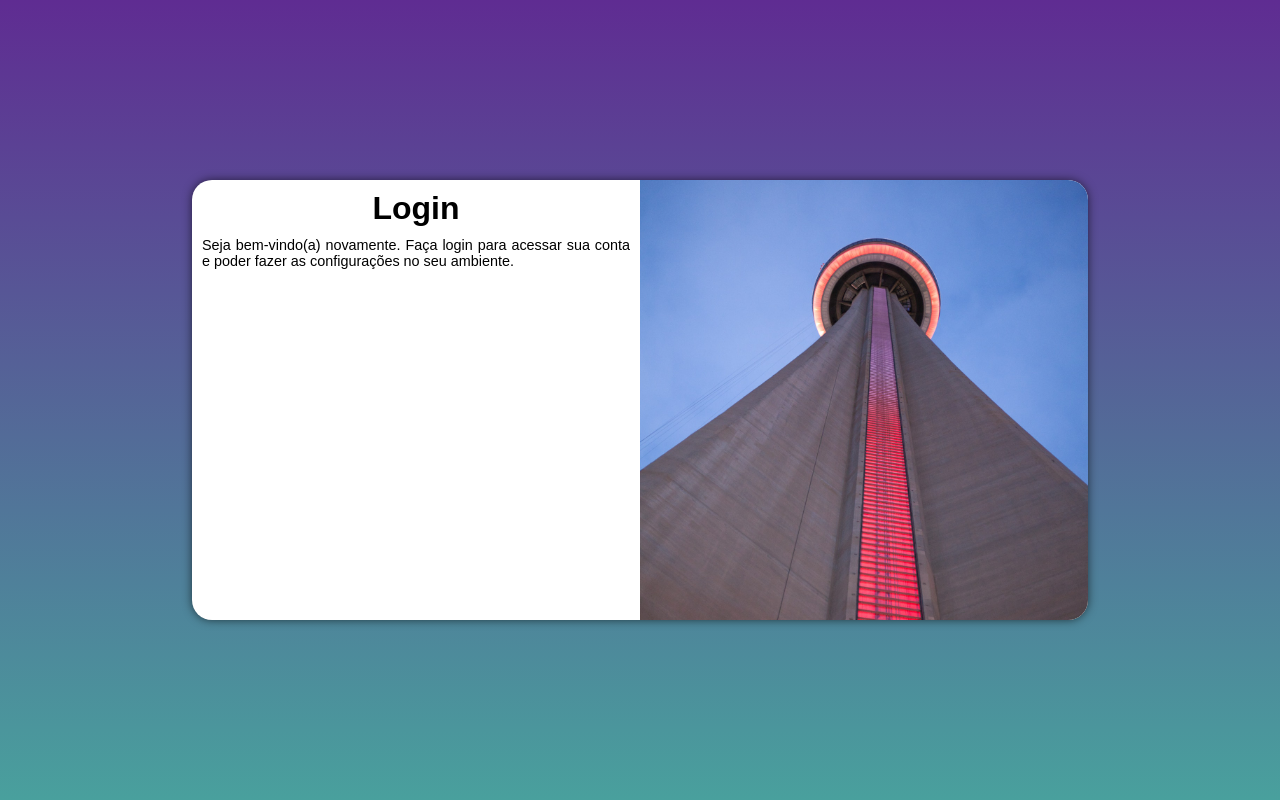
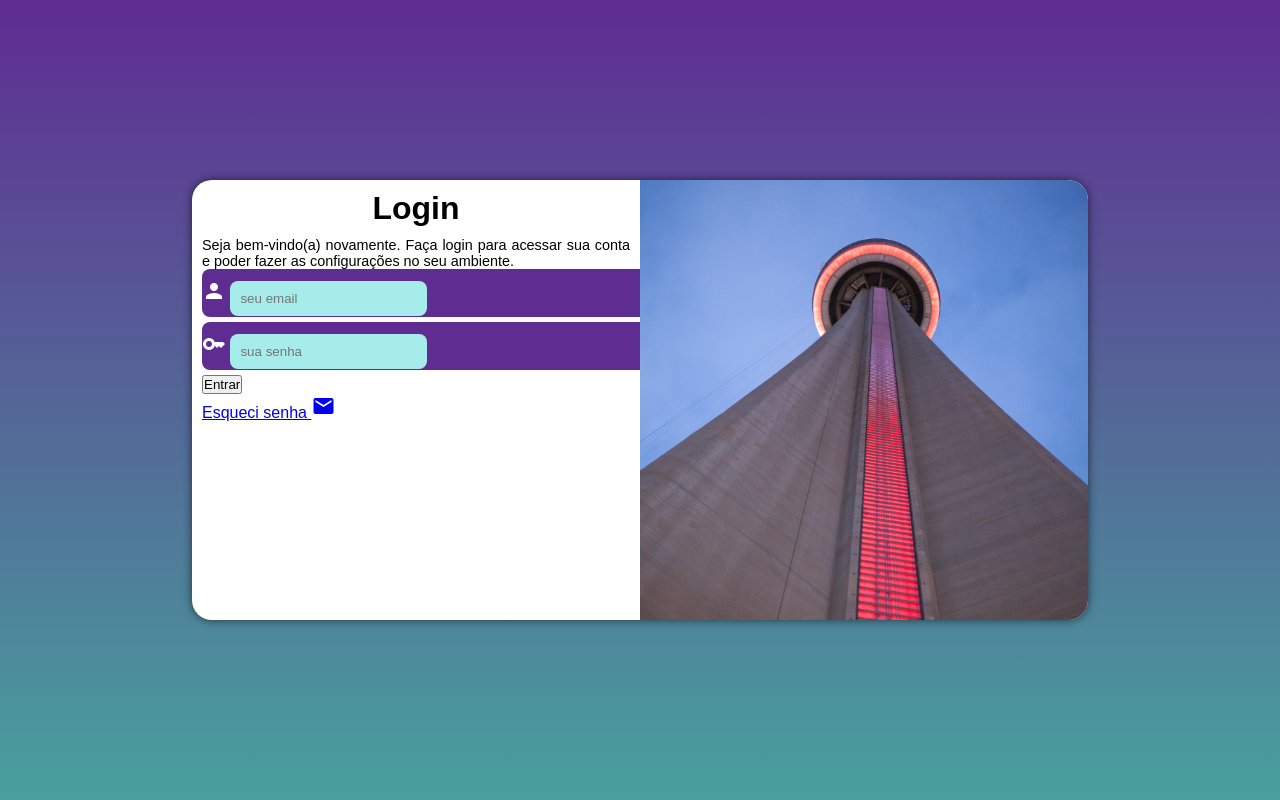
Before and after one commit to Felipeoliveeira/html-css, a PHP site: page / in a window 1280 px wide. Run offline with PHP 8.4, Linux system fonts and the light colour scheme.

Commit message:
adicionei formulario e estilo ao mesmo

```diff
--- a/tela de login reponsivo/estilo/style.css
+++ b/tela de login reponsivo/estilo/style.css
@@ -49,3 +49,17 @@ p{
     font-size: 0.8em;
     text-align: justify;
 }
+div#formulario > form > div.campo{
+    background-color: #5f2c92;
+    color: white;
+    margin-bottom: 5px;
+    padding-top: 10px;
+    border-radius: 8px;
+}
+form > div.campo > input{
+    padding: 10px;
+    border-radius: 8px;
+    background-color: #a6ecea;
+    border: 0px;
+    margin-bottom: 1px;
+}
--- a/tela de login reponsivo/index.html
+++ b/tela de login reponsivo/index.html
@@ -5,6 +5,8 @@
     <meta http-equiv="X-UA-Compatible" content="IE=edge">
     <meta name="viewport" content="width=device-width, initial-scale=1.0">
     <title>Login</title>
+    <link href="https://fonts.googleapis.com/icon?family=Material+Icons"
+      rel="stylesheet">
     <link rel="stylesheet" href="estilo/style.css">
     <link rel="stylesheet" href="estilo/media-query.css">
 </head>
@@ -17,6 +19,20 @@
                 <h1>Login</h1>
                 <p>Seja bem-vindo(a) novamente. Faça login para acessar sua conta e poder fazer as configurações no seu ambiente.</p>
                 <form action="cadastro.php" method="post">
+                    <div class="campo">
+                        <span class="material-icons">person</span>
+                        <input type="email" name="mail" id="email" required placeholder="seu email">
+                    </div>
+                    <div class="campo" >
+                        <span class="material-icons">key</span>
+                        <input type="password" name="pass" id="password" required placeholder="sua senha" minlength="8">
+                    </div>
+                    <div>
+                        <input type="submit" value="Entrar">
+                    </div>
+                    <div>
+                        <a href="#">Esqueci senha <span class="material-icons">mail</span></a>
+                    </div>
                 </form>
             </div>
         </div>
```
